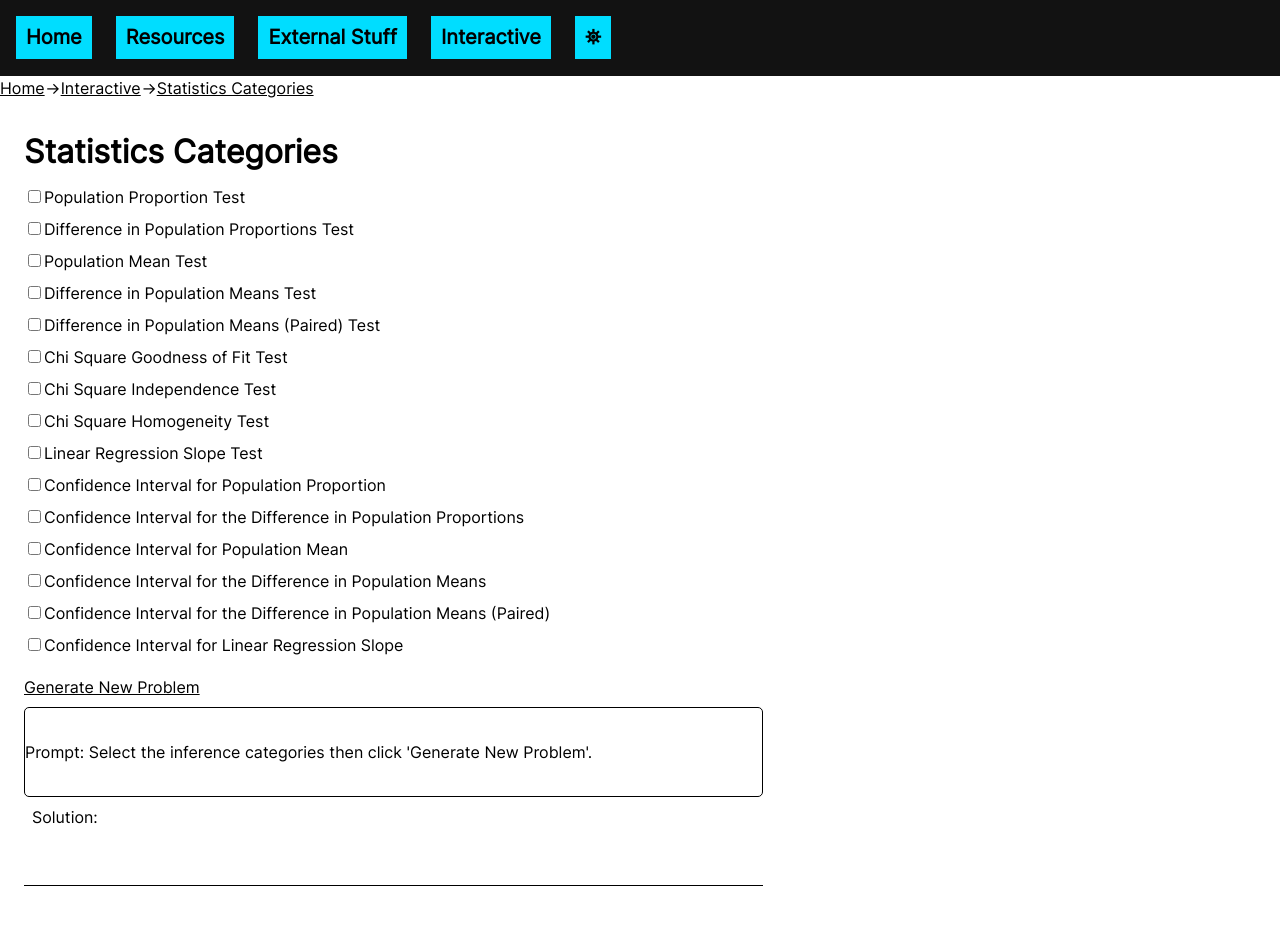
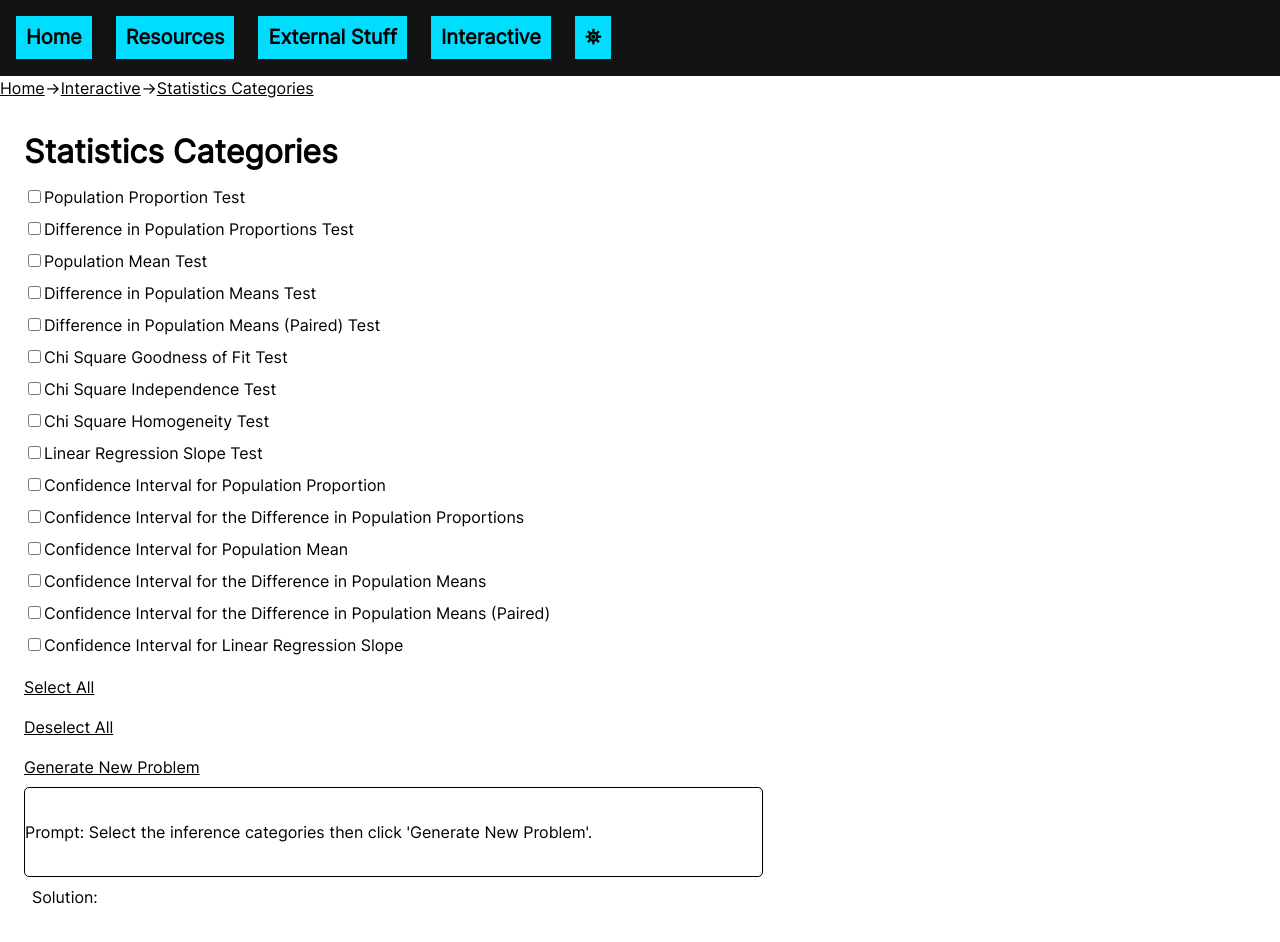
Before and after one commit to PixelatedLagg/MathInfo, a React (Create React App) app: page /interactive/statistics-categories in a window 1280 px wide. Shown: the top 942 px of the page. Before the commit the page ends 910 px from the top, so only its background shows below. Built offline with nearby package versions, Linux system fonts and the light colour scheme.

Commit message:
select all, deselect all

```diff
--- a/src/interactive/Statistics-Categories.js
+++ b/src/interactive/Statistics-Categories.js
@@ -86,6 +86,8 @@ export default function StatisticsCategories(props) {
                         <div className="input-label"><input type="checkbox" id="13" checked={_promptTypes[13]} onChange={() => handleChange(13)}/><label for="13">Confidence Interval for the Difference in Population Means (Paired)</label></div>
                         <div className="input-label"><input type="checkbox" id="14" checked={_promptTypes[14]} onChange={() => handleChange(14)}/><label for="14">Confidence Interval for Linear Regression Slope</label></div>
                     </div>
+                    <button type="button" className='interactive-button' tabIndex="0" onClick={() => setPromptTypes([true, true, true, true, true, true, true, true, true, true, true, true, true, true, true])}>Select All</button><br/>
+                    <button type="button" className='interactive-button' tabIndex="0" onClick={() => setPromptTypes([false, false, false, false, false, false, false, false, false, false, false, false, false, false, false])}>Deselect All</button><br/>
                     <button type="button" className='interactive-button' tabIndex="0" onClick={() => generatePrompt(setPrompt, _promptTypes)}>Generate New Problem</button>
                     <div className="prompt">
                         <p>Prompt: {_prompt.text}</p>
```
